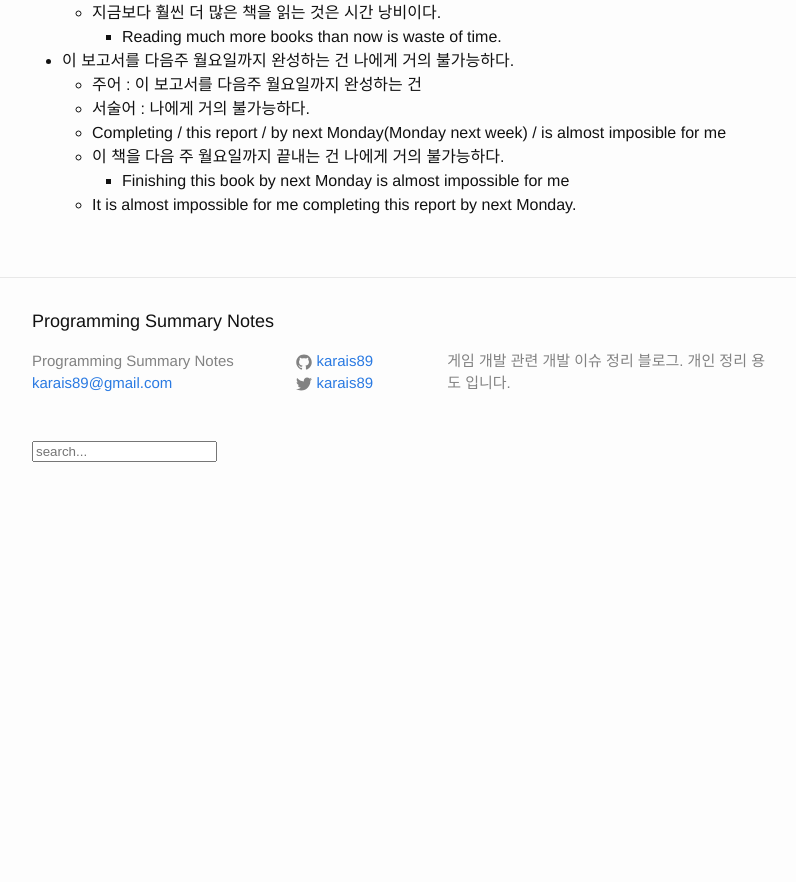
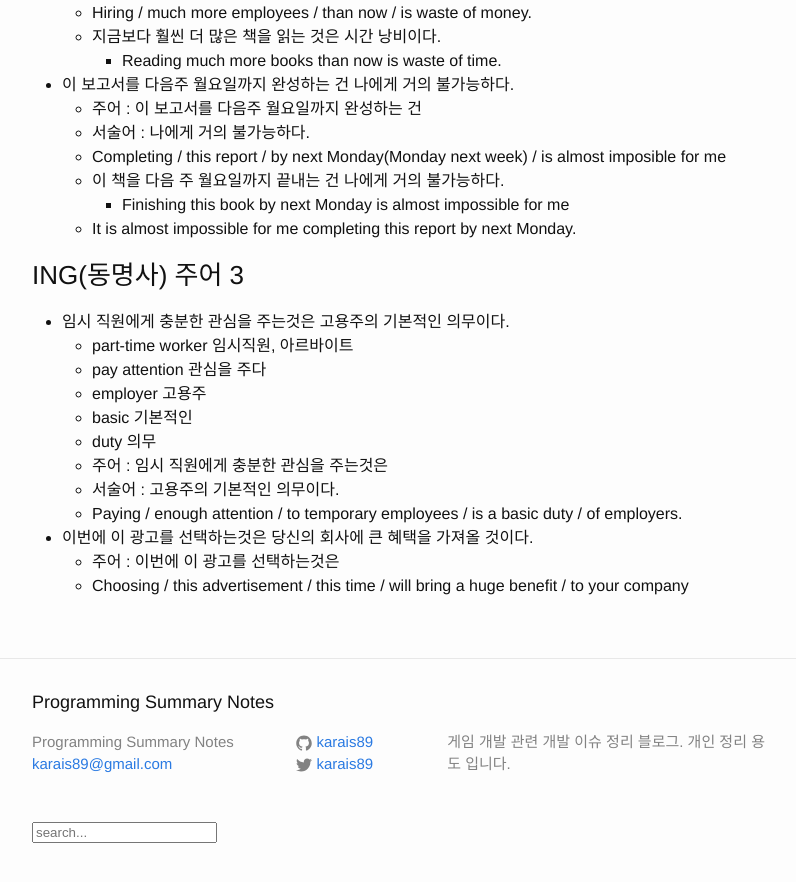
Before and after one commit to karais89/karais89.github.io_back, a Jekyll site: the page built from _posts/2019-01-12-hanmadiro-part-1.markdown, in a window 1280 px wide and 900 px high, scrolled down 6197 px. Shown: the top 882 px of the window, without its empty margins (238-1034 px from the left). Built offline with Jekyll 4.4.1, drawn with Linux system fonts in a browser that asks for light colours; comment, search, counter and statistics services are not loaded; before the commit the page ends 6719 px from its top, so only the background shows below that.

Commit message:
ING(동명사) 주어 3

```diff
--- a/_posts/2019-01-12-hanmadiro-part-1.markdown
+++ b/_posts/2019-01-12-hanmadiro-part-1.markdown
@@ -248,3 +248,18 @@
     - 이 책을 다음 주 월요일까지 끝내는 건 나에게 거의 불가능하다.
         - Finishing this book by next Monday is almost impossible for me
     - It is almost impossible for me completing this report by next Monday.
+
+### ING(동명사) 주어 3
+
+- 임시 직원에게 충분한 관심을 주는것은 고용주의 기본적인 의무이다.
+    - part-time worker 임시직원, 아르바이트
+    - pay attention 관심을 주다
+    - employer 고용주
+    - basic 기본적인
+    - duty 의무
+    - 주어 : 임시 직원에게 충분한 관심을 주는것은
+    - 서술어 : 고용주의 기본적인 의무이다.
+    - Paying / enough attention / to temporary employees / is a basic duty / of employers.
+- 이번에 이 광고를 선택하는것은 당신의 회사에 큰 혜택을 가져올 것이다.
+    - 주어 : 이번에 이 광고를 선택하는것은
+    - Choosing / this advertisement / this time / will bring a huge benefit / to your company
```
